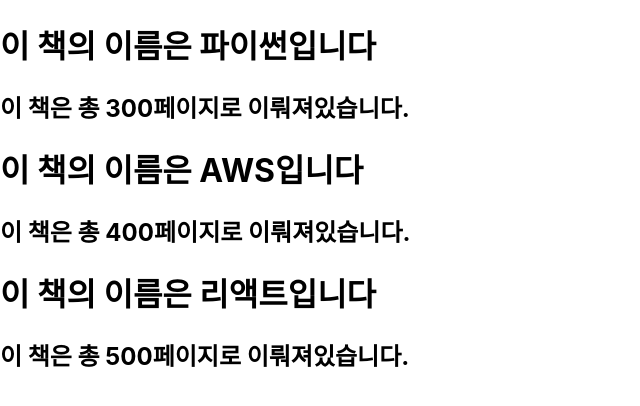
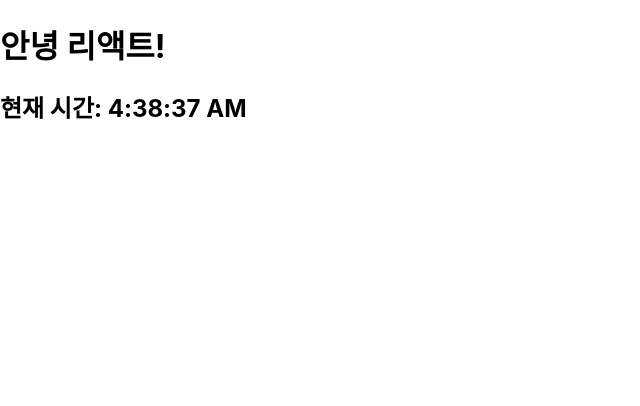
Before and after one commit to dyeon-dev/react-app, a React (Create React App) app: page / in a window 1280 px wide. Shown: the top 406 px of the page, without its empty margins (0-640 px from the left). Built offline with nearby package versions, Linux system fonts and the light colour scheme.

Commit message:
렌더링 테스트(시간 깜빡임 없음)

```diff
--- a/src/chapter_03/Book.jsx
+++ b/src/chapter_03/Book.jsx
@@ -6,6 +6,7 @@
             <h1>{`이 책의 이름은 ${props.name}입니다`}</h1>
             <h2>{`이 책은 총 ${props.numOfPage}페이지로 이뤄져있습니다.`}</h2>
         </div>
+
     )
 }
 
--- /dev/null
+++ b/src/chapter_04/Clock.jsx
@@ -0,0 +1,12 @@
+import React from "react";
+
+function Clock(props) {
+    return (
+        <div>
+            <h1>   안녕 리액트!  </h1>
+            <h2> 현재 시간: {new Date().toLocaleTimeString()}</h2>
+        </div>
+    )
+}
+
+export default Clock;
--- a/src/index.js
+++ b/src/index.js
@@ -4,11 +4,12 @@
 import App from './App';
 import reportWebVitals from './reportWebVitals';
 import Library from './chapter_03/Library';
+import Clock from './chapter_04/Clock';
 
 const root = ReactDOM.createRoot(document.getElementById('root'));
 root.render(
   <React.StrictMode>
-    <Library />
+    <Clock />
   </React.StrictMode>
 );
 
```
Also changed, not shown: 1 other file (tests, documents, lock files or other folders).
